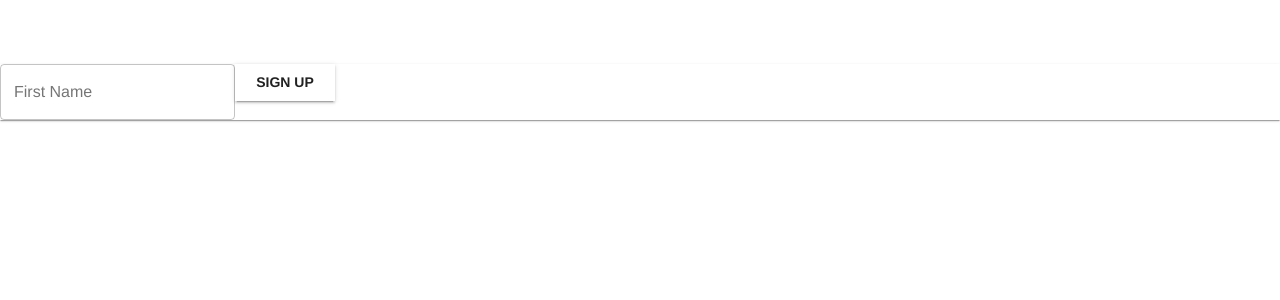
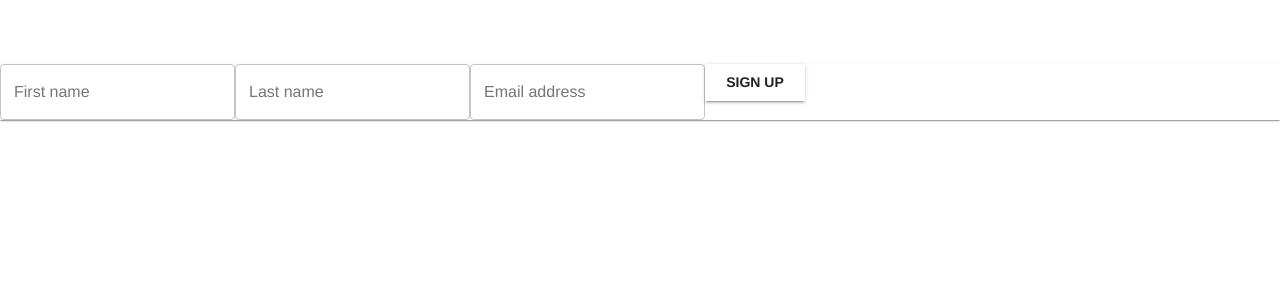
Before and after one commit to dzx11/form-template, a React (Create React App) app: page / in a window 1280 px wide. Shown: the top 300 px of the page. Built offline with nearby package versions, Linux system fonts and the light colour scheme.

Commit message:
Add last name and email address fields with validation

```diff
--- a/src/pages/MainPage.js
+++ b/src/pages/MainPage.js
@@ -37,8 +37,21 @@ const MainPage = () => {
     }
 
     const firstNameError = () => {
-        return didSubmit && firstName===""
+        return didSubmit && firstName === "";
     }
+
+    const lastNameError = () => {
+        return didSubmit && lastName === "";
+    }
+
+    const emailError = () => {
+        // Credit https://stackoverflow.com/questions/46155/how-to-validate-an-email-address-in-javascript
+        const reg = /^\S+@\S+$/;
+        const isValid = reg.test(email)
+
+        return didSubmit && !isValid;
+    }
+
     return (
         <>
             <div className={classes.root}>
@@ -49,7 +62,23 @@ const MainPage = () => {
                             error={firstNameError()}
                             helperText={firstNameError() ? "Please enter first name" : ""}
                             onChange={(event) => setFirstName(event.target.value)}
-                        label="First Name"
+                            label="First name"
+                            variant="outlined"
+                        />
+                        <TextField
+                            id="main-page-lastname"
+                            error={lastNameError()}
+                            helperText={lastNameError() ? "Please enter last name" : ""}
+                            onChange={(event) => setLastName(event.target.value)}
+                            label="Last name"
+                            variant="outlined"
+                        />
+                        <TextField
+                            id="main-page-email"
+                            error={emailError()}
+                            helperText={emailError() ? "Please enter email address" : ""}
+                            onChange={(event) => setEmail(event.target.value)}
+                            label="Email address"
                             variant="outlined"
                         />
                         <Button
```
Lines whose indentation alone changed are shown as unchanged.
